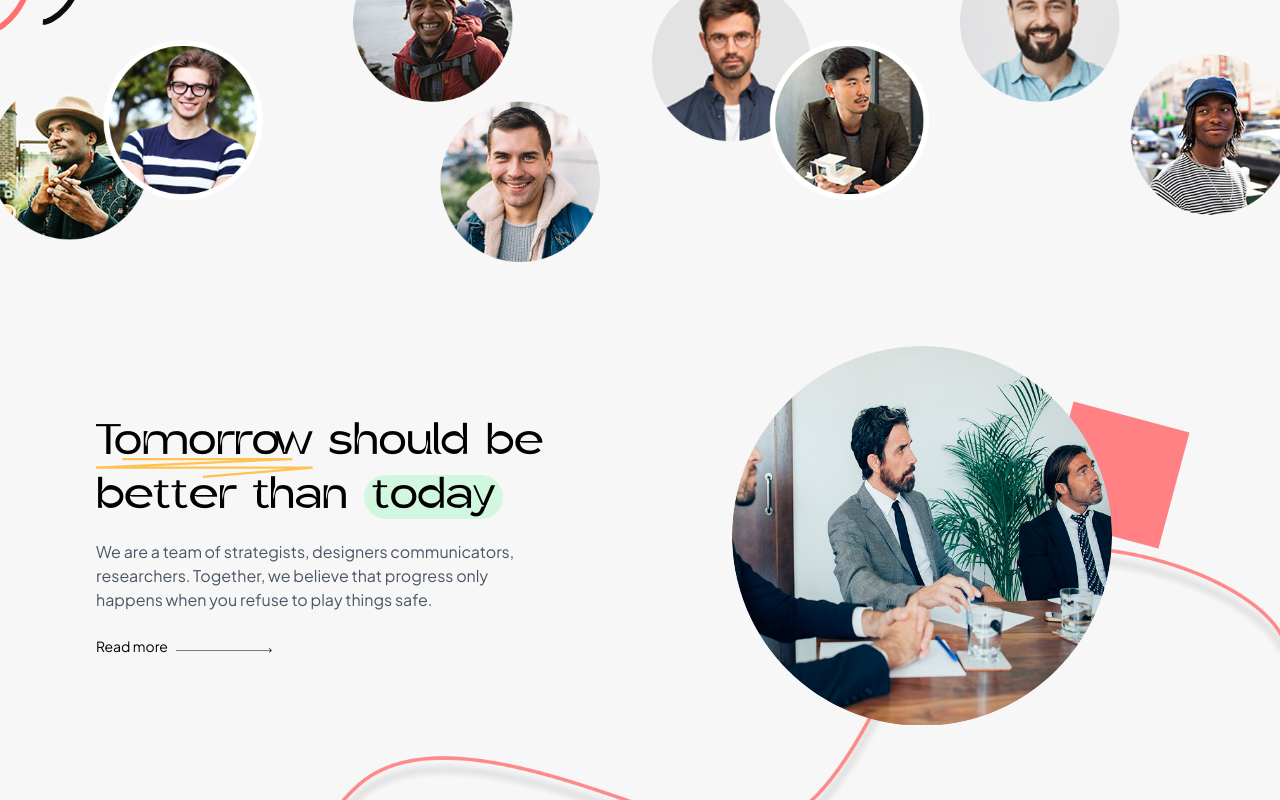
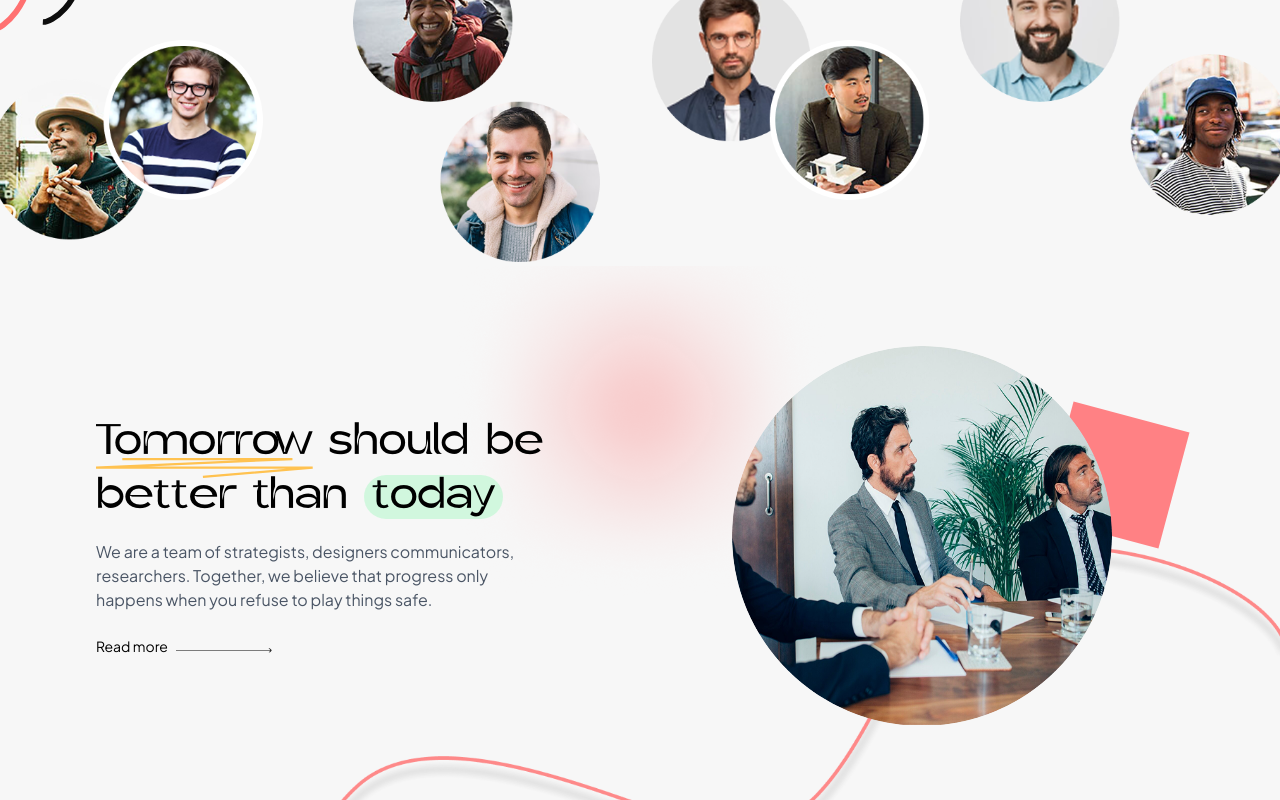
Before and after one commit to Hrisshhii/modern-agency-landing, a React (Vite) app: page / in a window 1280 px wide. Shown: the part 575-1375 px from the top of the page. Built offline with nearby package versions, Linux system fonts and the light colour scheme.

Commit message:
Fix: Adding the glow component

```diff
--- a/src/sections/About.tsx
+++ b/src/sections/About.tsx
@@ -5,11 +5,13 @@ import underline from "../assets/underline.svg";
 import arrow from "../assets/arrow.png";
 import triangle from "../assets/triangle.png";
 import bgLine from "../assets/bg-line.png";
+import shape from "../assets/blur.png";
 
 const About = () => {
   return (
     <section className="py-5 md:py-20 bg-[#f7f7f7] relative overflow-hidden">
       <img src={bgLine} className="absolute md:right-0 top-[43%] md:top-[28%] w-full md:w-[82%] opacity-80 pointer-events-none z-0 "/>
+      <img src={shape} className="absolute right-[5%] md:right-[35%] top-[12%] md:top-[-5%] w-[50%] md:w-[30%] pointer-events-none" />
       <Container>
         <div className="relative z-10">
         <div className="grid md:grid-cols-2 gap-10 items-center mb-20">
```
Also changed, not shown: src/assets/blur.png (added).
